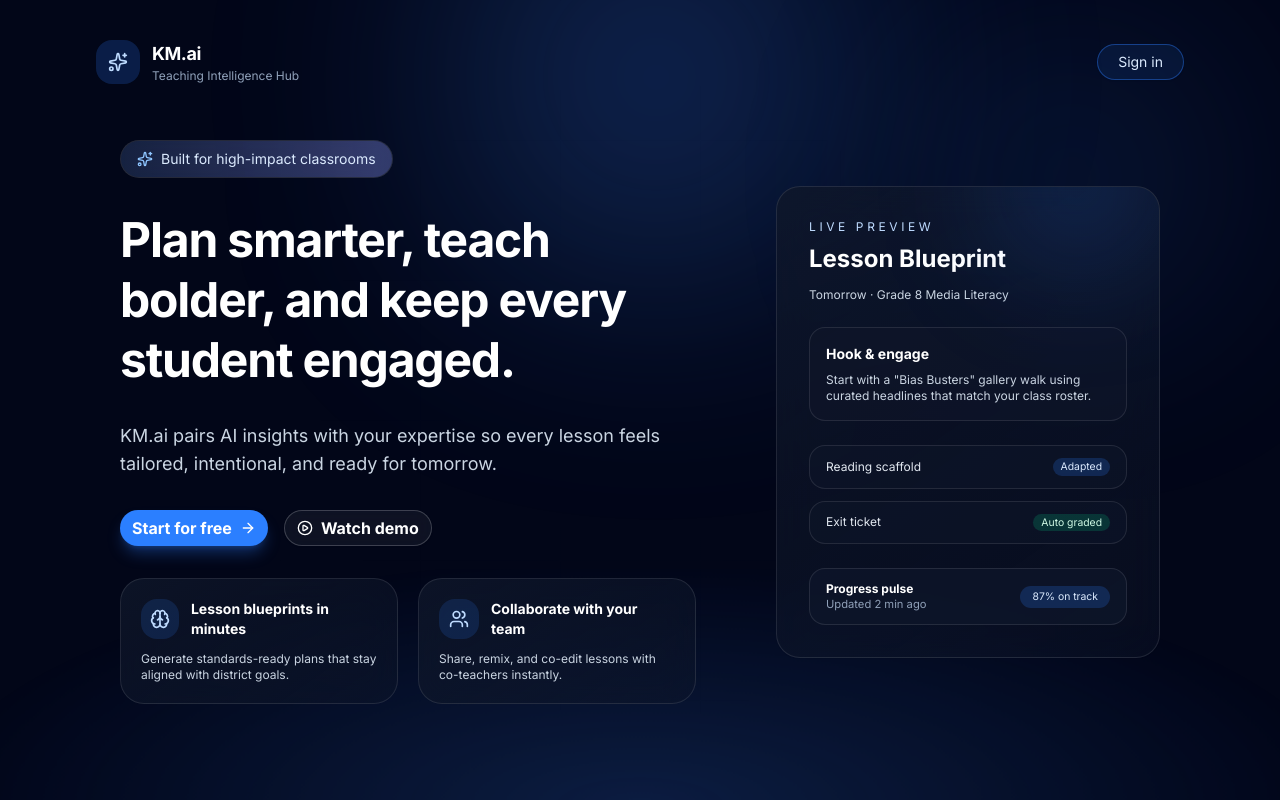
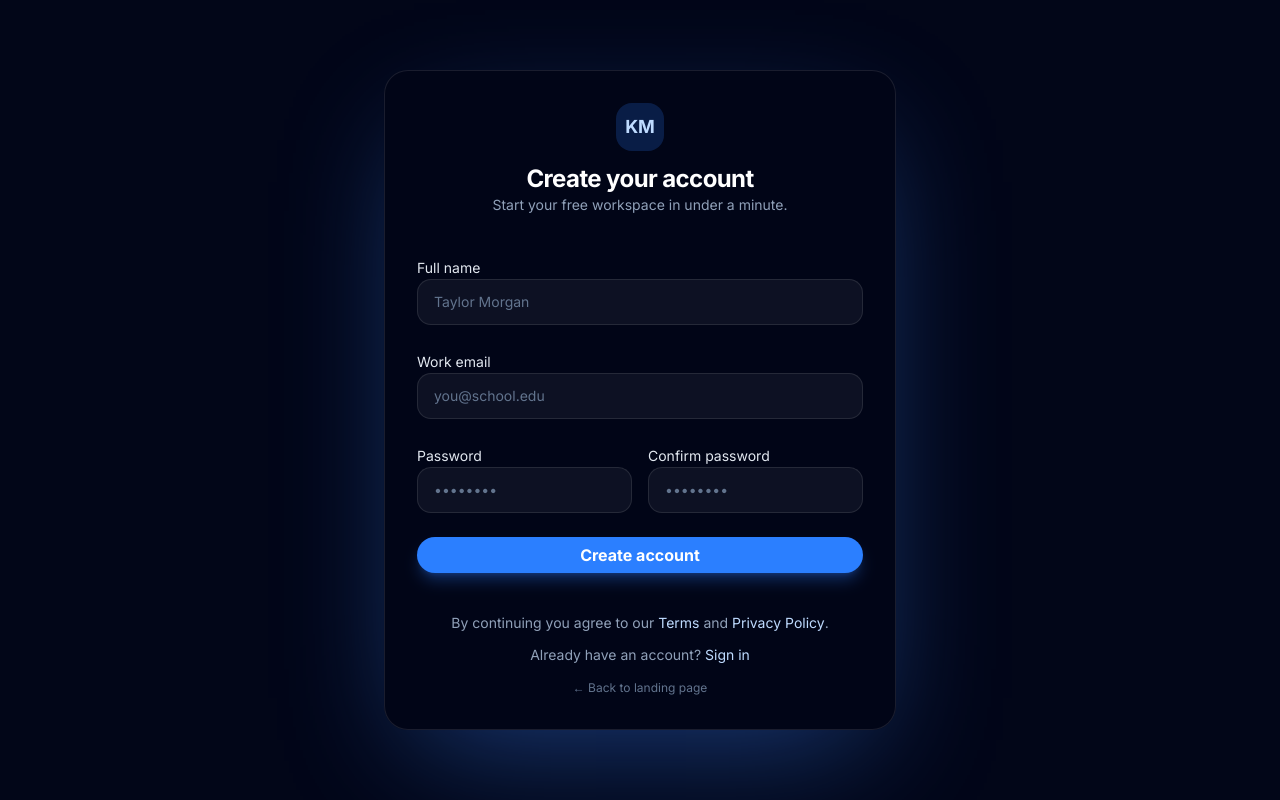
Before and after one commit to andidev30/kmai, a React (Vite) app in the folder km-fe/: page /register in a window 1280 px wide. Before the commit this address led to /. Built offline with nearby package versions, Linux system fonts and the light colour scheme.

Commit message:
add registration

```diff
--- a/km-fe/src/App.tsx
+++ b/km-fe/src/App.tsx
@@ -2,6 +2,7 @@ import { BrowserRouter, Navigate, Route, Routes } from "react-router-dom"
 
 import LandingPage from "@/pages/landing/Landing"
 import LoginPage from "@/pages/login/Login"
+import RegisterPage from "@/pages/register/Register"
 
 function App() {
   return (
@@ -9,6 +10,7 @@ function App() {
       <Routes>
         <Route path="/" element={<LandingPage />} />
         <Route path="/login" element={<LoginPage />} />
+        <Route path="/register" element={<RegisterPage />} />
         <Route path="*" element={<Navigate to="/" replace />} />
       </Routes>
     </BrowserRouter>
--- a/km-fe/src/pages/landing/Landing.tsx
+++ b/km-fe/src/pages/landing/Landing.tsx
@@ -64,8 +64,8 @@ function LandingPage() {
                 asChild
                 className="flex cursor-pointer items-center justify-center gap-2 rounded-full bg-blue-500 px-6 py-3 text-base font-semibold text-white shadow-lg shadow-blue-500/30 transition hover:scale-[1.02] hover:bg-blue-400"
               >
-                <Link className="flex items-center gap-2" to="/login">
-                  <span>Start for free</span>
+                <Link className="flex items-center gap-2" to="/register">
+                  <span>Try it</span>
                   <ArrowRight className="h-4 w-4" />
                 </Link>
               </Button>
--- /dev/null
+++ b/km-fe/src/pages/register/Register.tsx
@@ -0,0 +1,104 @@
+import { Button } from "@/components/ui/button"
+import { Link } from "react-router-dom"
+
+function RegisterPage() {
+  return (
+    <main className="flex min-h-screen items-center justify-center bg-slate-950 px-4 text-white">
+      <div className="w-full max-w-lg space-y-10 rounded-3xl border border-white/10 bg-slate-950/60 p-8 shadow-[0_40px_120px_-30px_rgba(59,130,246,0.45)] backdrop-blur">
+        <div className="space-y-3 text-center">
+          <div className="mx-auto flex h-12 w-12 items-center justify-center rounded-2xl bg-blue-500/20 text-blue-200">
+            <span className="text-lg font-semibold">KM</span>
+          </div>
+          <div>
+            <h1 className="text-2xl font-semibold tracking-tight">Create your account</h1>
+            <p className="text-sm text-slate-400">Start your free workspace in under a minute.</p>
+          </div>
+        </div>
+
+        <form className="space-y-6">
+          <div className="space-y-2">
+            <label className="text-sm font-medium text-slate-200" htmlFor="fullName">
+              Full name
+            </label>
+            <input
+              id="fullName"
+              type="text"
+              autoComplete="name"
+              placeholder="Taylor Morgan"
+              className="w-full rounded-xl border border-white/10 bg-white/5 px-4 py-3 text-sm text-white placeholder:text-slate-500 focus:border-blue-400 focus:outline-none focus:ring-2 focus:ring-blue-400/40"
+            />
+          </div>
+
+          <div className="space-y-2">
+            <label className="text-sm font-medium text-slate-200" htmlFor="registerEmail">
+              Work email
+            </label>
+            <input
+              id="registerEmail"
+              type="email"
+              autoComplete="email"
+              placeholder="you@school.edu"
+              className="w-full rounded-xl border border-white/10 bg-white/5 px-4 py-3 text-sm text-white placeholder:text-slate-500 focus:border-blue-400 focus:outline-none focus:ring-2 focus:ring-blue-400/40"
+            />
+          </div>
+
+          <div className="grid gap-4 sm:grid-cols-2">
+            <div className="space-y-2">
+              <label className="text-sm font-medium text-slate-200" htmlFor="registerPassword">
+                Password
+              </label>
+              <input
+                id="registerPassword"
+                type="password"
+                autoComplete="new-password"
+                placeholder="••••••••"
+                className="w-full rounded-xl border border-white/10 bg-white/5 px-4 py-3 text-sm text-white placeholder:text-slate-500 focus:border-blue-400 focus:outline-none focus:ring-2 focus:ring-blue-400/40"
+              />
+            </div>
+            <div className="space-y-2">
+              <label className="text-sm font-medium text-slate-200" htmlFor="confirmPassword">
+                Confirm password
+              </label>
+              <input
+                id="confirmPassword"
+                type="password"
+                autoComplete="new-password"
+                placeholder="••••••••"
+                className="w-full rounded-xl border border-white/10 bg-white/5 px-4 py-3 text-sm text-white placeholder:text-slate-500 focus:border-blue-400 focus:outline-none focus:ring-2 focus:ring-blue-400/40"
+              />
+            </div>
+          </div>
+
+          <Button className="w-full cursor-pointer rounded-full bg-blue-500 py-3 text-base font-semibold text-white shadow-lg shadow-blue-500/30 transition hover:scale-[1.01] hover:bg-blue-400">
+            Create account
+          </Button>
+        </form>
+
+        <div className="space-y-3 text-center text-sm text-slate-400">
+          <p>
+            By continuing you agree to our {""}
+            <button type="button" className="font-medium text-blue-200 hover:text-blue-100">
+              Terms
+            </button>{" "}
+            and {""}
+            <button type="button" className="font-medium text-blue-200 hover:text-blue-100">
+              Privacy Policy
+            </button>
+            .
+          </p>
+          <p>
+            Already have an account?{" "}
+            <Link className="font-medium text-blue-200 hover:text-blue-100" to="/login">
+              Sign in
+            </Link>
+          </p>
+          <Link to="/" className="inline-flex items-center justify-center text-xs font-medium text-slate-500 hover:text-slate-300">
+            ← Back to landing page
+          </Link>
+        </div>
+      </div>
+    </main>
+  )
+}
+
+export default RegisterPage
```
